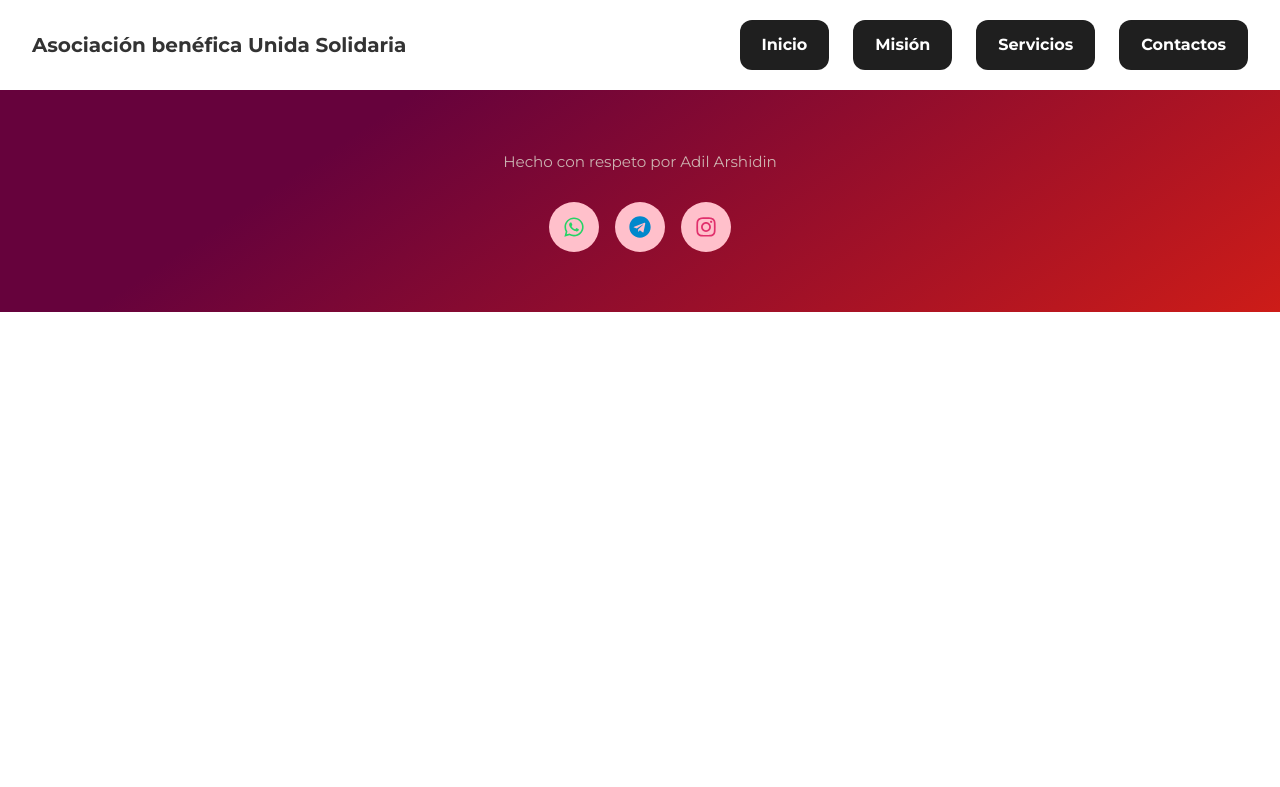
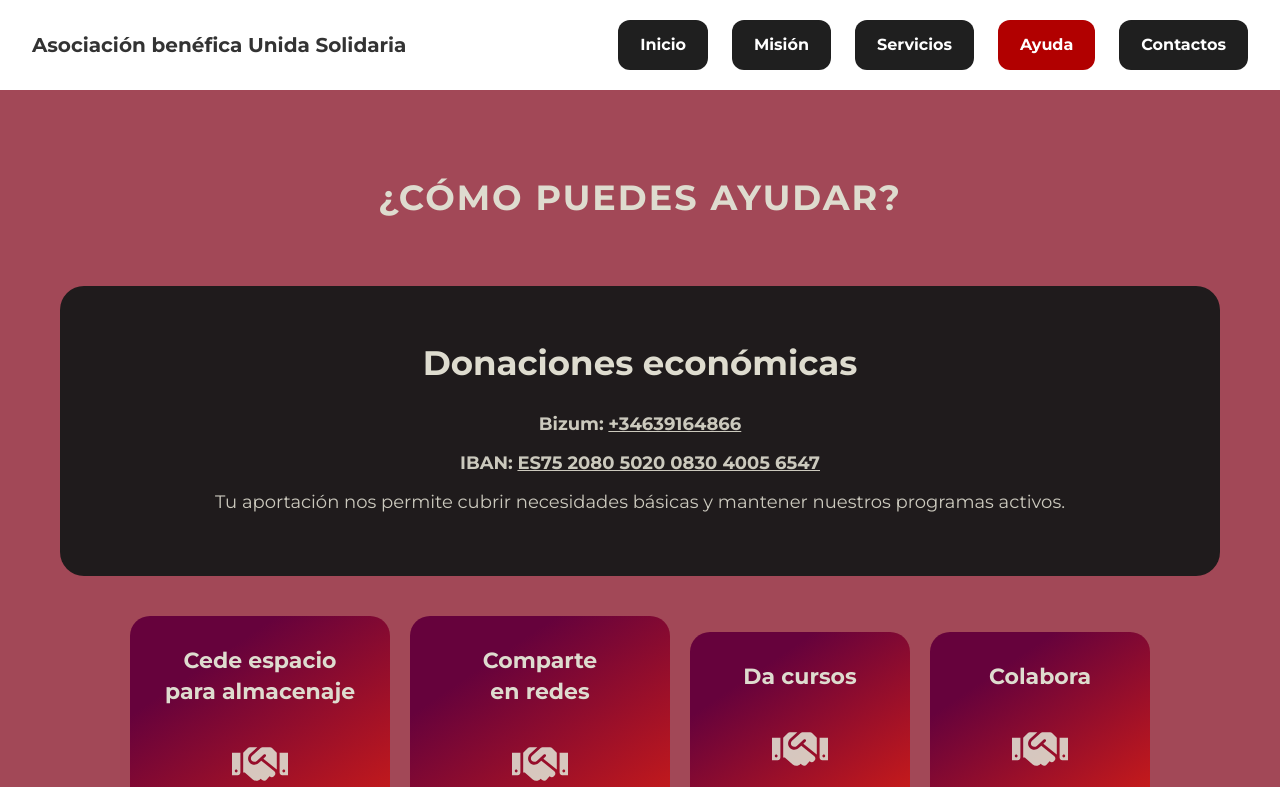
Before and after one commit to adilarshidin/unidasolidaria, a React (Vite) app: page /help in a window 1280 px wide. Shown: the top 787 px of the page. Built offline with nearby package versions, Linux system fonts and the light colour scheme.

Commit message:
feat: help view

```diff
--- a/src/ViewRoutes.tsx
+++ b/src/ViewRoutes.tsx
@@ -4,6 +4,7 @@ import Home from "./components/Home";
 import Mission from "./components/Mission";
 import Services from "./components/Services";
 import Contacts from "./components/Contacts";
+import Help from "./components/Help";
 
 const ViewRoutes = () => {
   return (
@@ -11,6 +12,7 @@ const ViewRoutes = () => {
       <Route path="/" element={<Home />} />
       <Route path="/mission" element={<Mission />} />
       <Route path="/services" element={<Services />} />
+      <Route path="/help" element={<Help />} />
       <Route path="/contacts" element={<Contacts />} />
     </Routes>
   );
--- a/src/components/Contacts.tsx
+++ b/src/components/Contacts.tsx
@@ -1,6 +1,8 @@
 import styled from "styled-components";
-import { FaInstagram, FaFacebook } from "react-icons/fa";
+import { FaInstagram, FaFacebook, FaUniversity } from "react-icons/fa";
 import { PiLinktreeLogoFill } from "react-icons/pi";
+import { MdEmail, MdPhone } from "react-icons/md";
+import CopyField from "../utils/CopyField";
 
 const Container = styled.div`
   display: flex;
@@ -19,7 +21,7 @@ const Content = styled.div`
   display: flex;
   flex-direction: column;
   gap: 32px;
-  max-width: 640px;
+  width: auto;
 `;
 
 const InfoCard = styled.div`
@@ -35,6 +37,23 @@ const InfoCard = styled.div`
 
   p {
     line-height: 1.5;
+  }
+`;
+
+const InfoItem = styled.div`
+  display: flex;
+  align-items: center;
+  gap: 12px;
+  background: #1f1f1f;
+  color: #DEDCCF;
+  padding: 12px 16px;
+  border-radius: 10px;
+  font-weight: 500;
+  margin-bottom: 10px;
+
+  svg {
+    width: 22px;
+    height: 22px;
   }
 `;
 
@@ -87,6 +106,24 @@ const Contacts = () => {
   return (
     <Container>
       <Content>
+        {/* Contact Info Card */}
+        <InfoCard>
+          <h3>Contactos</h3>
+          <InfoItem>
+            <MdEmail />
+            <a href="emailto:info@unidasolidaria.org">info@unidasolidaria.org</a>
+          </InfoItem>
+          <InfoItem>
+            <MdPhone />
+            <a href="tel:+34600123456">+34 600 123 456</a>
+          </InfoItem>
+          <InfoItem>
+            <FaUniversity />
+            <CopyField label="IBAN" value="ES75 2080 5020 0830 4005 6547" />
+          </InfoItem>
+        </InfoCard>
+
+        {/* Social Media Card */}
         <InfoCard>
           <h3>Redes sociales</h3>
 
@@ -121,6 +158,7 @@ const Contacts = () => {
           </SocialLink>
         </InfoCard>
 
+        {/* Responsible People Card */}
         <InfoCard>
           <h3>Responsables</h3>
           <p>
@@ -131,15 +169,7 @@ const Contacts = () => {
           </p>
         </InfoCard>
 
-        <InfoCard>
-          <h3>Colaboradores</h3>
-          <p>
-            Algunos de los colaboradores son también usuarios del banco de
-            alimentos, participando activamente en las labores de apoyo y
-            solidaridad.
-          </p>
-        </InfoCard>
-
+        {/* Map Card */}
         <MapWrapper>
           <h3 style={{ color: "#DEDCCF" }}>Ubicación</h3>
           <iframe
--- /dev/null
+++ b/src/components/Help.tsx
@@ -0,0 +1,117 @@
+import styled from "styled-components";
+import { FaHandshake } from "react-icons/fa";
+import CopyField from "../utils/CopyField";
+
+const Container = styled.section`
+  background: #A24857;
+  padding: 80px 60px;
+  text-align: center;
+  display: flex;
+  flex-direction: column;
+`;
+
+const Title = styled.h1`
+  font-size: 35px;
+  font-weight: 800;
+  margin-bottom: 60px;
+  letter-spacing: 2px;
+  color: #DEDCCF;
+`;
+
+const CardsRow = styled.div`
+  display: flex;
+  align-items: center;
+  justify-content: center;
+  flex-wrap: wrap;
+  gap: 20px;
+
+  @media (max-width: 900px) {
+    flex-direction: column;
+    align-items: center;
+  }
+`;
+
+const CardBase = styled.div`
+  background-color: #cd1c18;
+  background-image: linear-gradient(326deg, #cd1c18 0%, #66023c 74%);
+  border-radius: 20px;
+  padding: 30px;
+  font-size: 18px;
+  line-height: 1.4;
+  position: relative;
+  color: #DEDCCF;
+
+  display: flex;
+  flex-direction: column;
+  justify-content: center;
+  align-items: center;
+  min-width: 220px;
+  max-width: 260px;
+  text-align: center;
+`;
+
+const HandshakeIcon = styled(FaHandshake)`
+  font-size: 56px;
+  margin-top: 16px;
+  opacity: 0.9;
+`;
+
+const HelpCard = ({ title }: { title: string }) => (
+  <CardBase>
+    <h3 style={{ marginBottom: "12px", fontSize: "22px" }}>{title}</h3>
+    <HandshakeIcon />
+  </CardBase>
+);
+
+const DonationCard = styled.div`
+  background: #1f1b1c;
+  color: #DEDCCF;
+  border-radius: 24px;
+  padding: 50px 40px;
+  margin-bottom: 40px;
+
+  h2 {
+    font-size: 34px;
+    margin-bottom: 20px;
+  }
+
+  p {
+    font-size: 18px;
+    opacity: 0.9;
+    margin-bottom: 10px;
+  }
+
+  span {
+    font-weight: 700;
+  }
+`;
+
+const Help = () => {
+  return (
+    <Container>
+      <Title>¿CÓMO PUEDES AYUDAR?</Title>
+
+      <DonationCard>
+        <h2>Donaciones económicas</h2>
+
+        <CopyField label="Bizum" value="+34639164866" />
+        <CopyField label="IBAN" value="ES75 2080 5020 0830 4005 6547" />
+
+        <p>
+          Tu aportación nos permite cubrir necesidades básicas y mantener nuestros
+          programas activos.
+        </p>
+      </DonationCard>
+
+      <CardsRow>
+        <HelpCard title="Cede espacio para almacenaje" />
+        <HelpCard title="Comparte en redes" />
+        <HelpCard title="Da cursos" />
+        <HelpCard title="Colabora" />
+        <HelpCard title="Dona" />
+      </CardsRow>
+    </Container>
+  );
+};
+
+export default Help;
--- a/src/components/Menu.tsx
+++ b/src/components/Menu.tsx
@@ -108,6 +108,9 @@ const Menu = () => {
         <MenuLink to="/services" $active={pathname === "/services"}>
           Servicios
         </MenuLink>
+        <MenuLink to="/help" $active={pathname === "/help"}>
+          Ayuda
+        </MenuLink>
         <MenuLink to="/contacts" $active={pathname === "/contacts"}>
           Contactos
         </MenuLink>
@@ -129,6 +132,9 @@ const Menu = () => {
         <MobileLink to="/services" onClick={() => setOpen(false)}>
           Servicios
         </MobileLink>
+        <MobileLink to="/help" onClick={() => setOpen(false)}>
+          Ayuda
+        </MobileLink>
         <MobileLink to="/contacts" onClick={() => setOpen(false)}>
           Contactos
         </MobileLink>
--- /dev/null
+++ b/src/utils/CopyField.tsx
@@ -0,0 +1,15 @@
+const CopyField = ({ label, value }: { label: string; value: string }) => {
+  const copyToClipboard = async () => {
+    await navigator.clipboard.writeText(value);
+    alert(`${label} copiado`);
+  };
+
+  return (
+    <p style={{ cursor: "pointer" }} onClick={copyToClipboard}>
+      <span style={{ fontWeight: 700 }}>{label}:</span>{" "}
+      <span style={{ textDecoration: "underline" }}>{value}</span>
+    </p>
+  );
+};
+
+export default CopyField;
```
